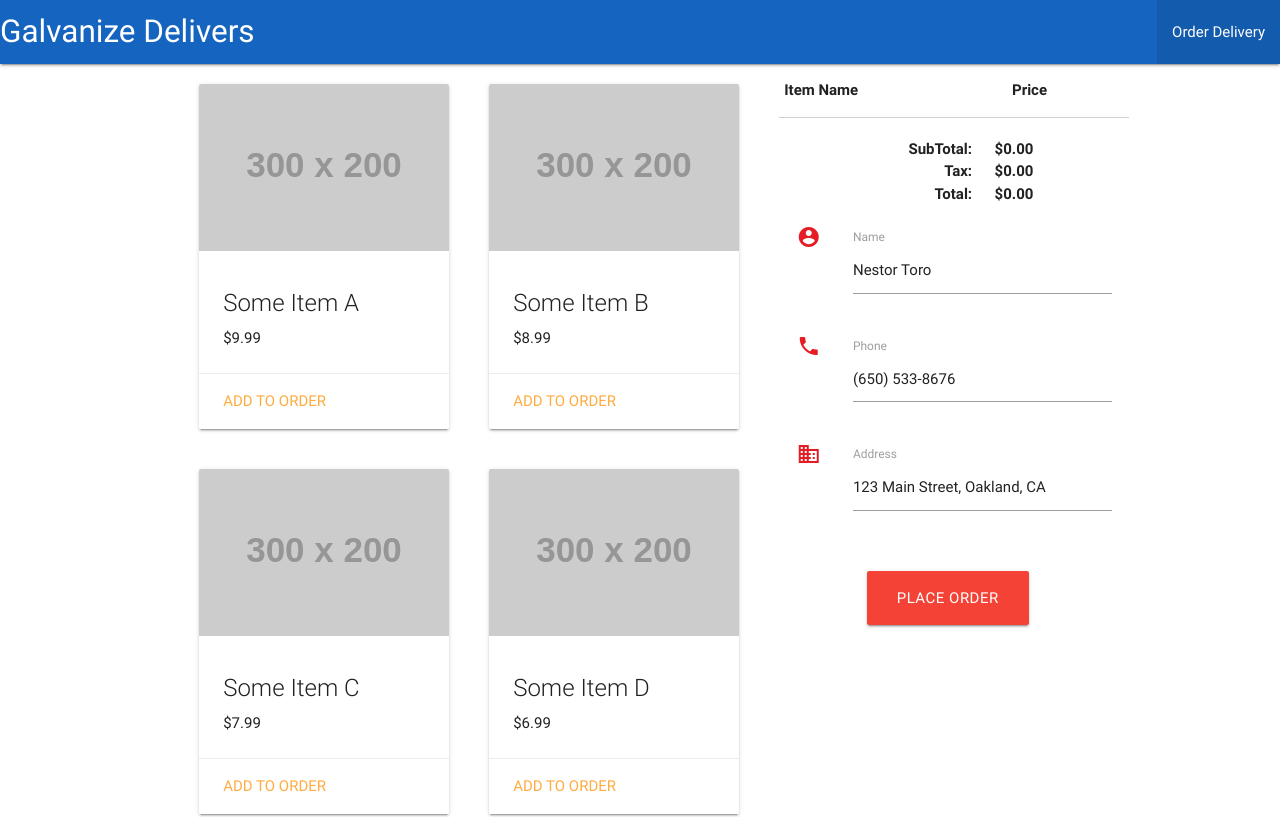
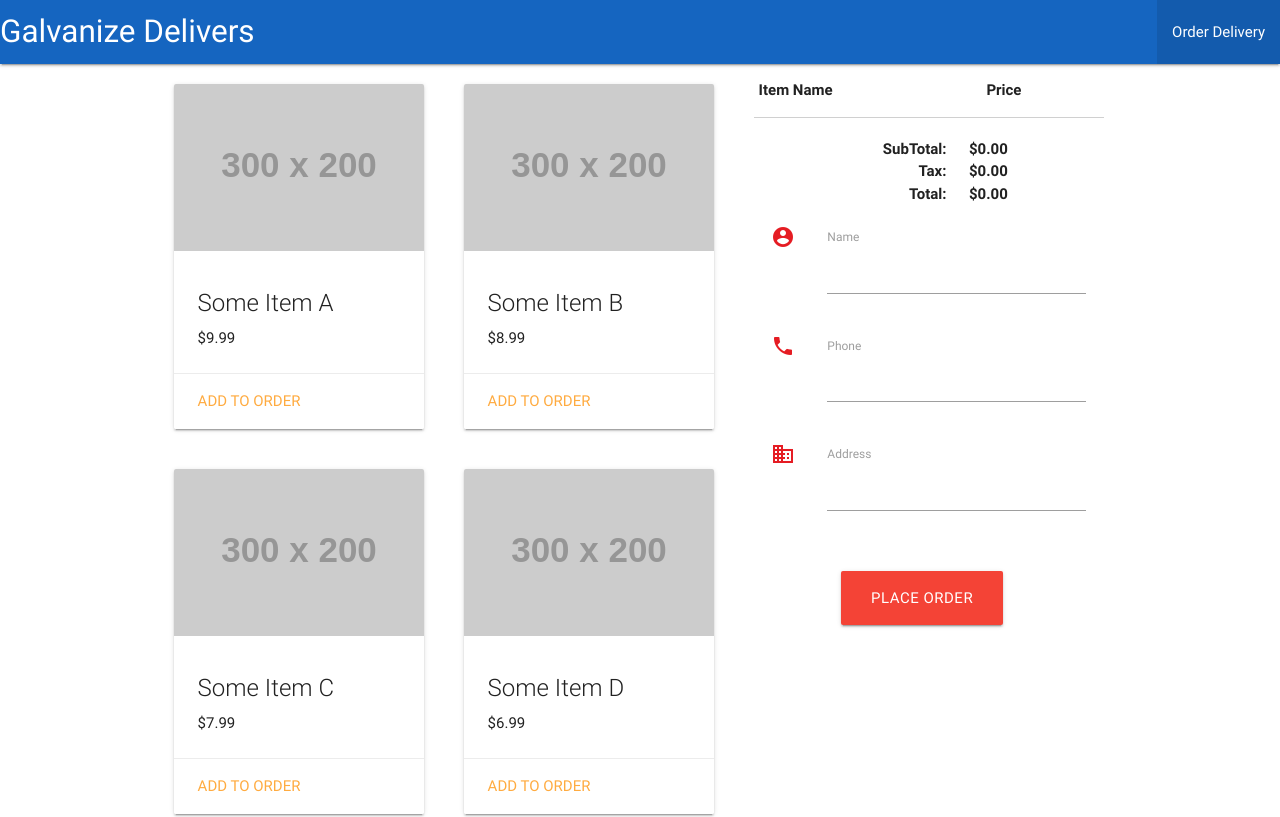
Before and after one commit to chuckhagy/React-Galvanize-Delivers, a React (Create React App) app: page / in a window 1280 px wide. Shown: the top 817 px of the page. Built offline with nearby package versions, Linux system fonts and the light colour scheme.

Commit message:
wired up but no validation

```diff
--- a/src/components/MenuItemComponent.js
+++ b/src/components/MenuItemComponent.js
@@ -5,7 +5,7 @@
 
   function handleClick(event){
     event.preventDefault();
-    onAddItem(item.id)
+    onAddItem(item.id);
   }
 
   return (
--- a/src/components/OrderFormComponent.js
+++ b/src/components/OrderFormComponent.js
@@ -1,16 +1,21 @@
 import React from 'react';
 
-export default function OrderFormComponent({ defaultCustomerInfo }){
+export default class OrderFormComponent extends React.Component{
+    state = {
+    hasValidationErrors: false
+    };
+
+    render(){
       return(
         <div className="container OrderFormComponent">
-      <form>
+          <form onSubmit={this._handleSubmit}>
           <div className="row">
               <div className="col l2 s3">
               <i className="material-icons materialize-red-text">account_circle</i>
             </div>
             <div className="col l10 s9">
             <label className="grey-text.text-lighten-5" htmlFor="name">Name</label>
-        <input type="text" id="name" value={defaultCustomerInfo.name}></input>
+            <input type="text" id="name"></input>
             </div>
           </div>
           <div className="row">
@@ -19,7 +24,7 @@
             </div>
             <div className="col l10 s9">
             <label className="grey-text.text-lighten-5" htmlFor="phone">Phone</label>
-        <input type="text" id="phone" value={defaultCustomerInfo.phone}></input>
+            <input type="text" id="phone"></input>
             </div>
           </div>
           <div className="row">
@@ -28,7 +33,7 @@
             </div>
             <div className="col l10 s9">
             <label className="grey-text.text-lighten-5" htmlFor="address">Address</label>
-        <input type="text" id="address" value={defaultCustomerInfo.address}></input>
+            <input type="text" id="address"></input>
             </div>
           </div>
           <button className="btn-large waves-effect waves-light red" type="submit" id="myButton">PLACE ORDER</button>
@@ -36,3 +41,15 @@
         </div>
       )
     }
+
+  _handleSubmit = event => {
+    const { onSubmit } = this.props;
+    event.preventDefault();
+    const $form = event.target;
+    let name = $form.name.value;
+    let phone = $form.phone.value;
+    let address = $form.address.value;
+    onSubmit({name, phone, address})
+  }
+
+}
--- a/src/components/OrderPage.js
+++ b/src/components/OrderPage.js
@@ -3,14 +3,20 @@
 import MenuComponent from './MenuComponent';
 import OrderFormComponent from './OrderFormComponent';
 import OrderTableComponent from './OrderTableComponent';
+import OrderSuccessMessageComponent from './OrderSuccessMessageComponent';
 
-export default function OrderPage( {menuItems, orderItems, defaultCustomerInfo, onAddItem}){
+
+export default function OrderPage( {menuItems, orderItems, onAddItem, onSubmit, customerInfo, onClose}){
+
+
   return(
     <div>
     <OrderPageLayout >
       <MenuComponent items={menuItems}  onAddItem={onAddItem} />
       <OrderTableComponent items={orderItems} />
-      <OrderFormComponent defaultCustomerInfo={defaultCustomerInfo} />
+      {customerInfo ?
+        <OrderSuccessMessageComponent customerInfo={customerInfo} onClose={onClose} />
+        : <OrderFormComponent onSubmit={onSubmit} />};
     </OrderPageLayout>
   </div>
   );
--- /dev/null
+++ b/src/components/OrderSuccessMessageComponent.js
@@ -0,0 +1,33 @@
+import React from 'react';
+
+export default function OrderSuccessMessageComponent({
+  customerInfo = {},
+  onClose = () => {}
+}) {
+  function handleClick(event) {
+    onClose();
+  }
+  return (
+    <div className="card-panel grey lighten-3 OrderSuccessMessageComponent">
+      <p>
+        Thank you, <b>{customerInfo.name}</b>.
+      </p>
+      <p>Your order was submitted successfully!</p>
+      <p>
+        We will deliver the above items to <b>{customerInfo.address}</b>.<br /> The
+        delivery driver will call you at <b>{customerInfo.phone}</b> before
+        arriving.
+      </p>
+      <p>
+        <span>Best regards,</span>
+        <br />
+        <i>Customer Support Team</i>
+        <br />
+        <span>Galvanize Delivers</span>
+      </p>
+      <button className="waves-effect waves-light btn" onClick={handleClick}>
+        PLACE ANOTHER ORDER
+      </button>
+    </div>
+  );
+}
--- a/src/index.css
+++ b/src/index.css
@@ -20,7 +20,7 @@
 .OrderPageLayout{
   display: flex;
   flex-wrap: wrap;
-  margin-left: 14%;
+  margin-left: 12%;
 
 }
 
--- a/src/index.js
+++ b/src/index.js
@@ -32,19 +32,34 @@
 
 let orderItems = [];
 
-let defaultCustomerInfo = {
-name: 'Nestor Toro',
-phone: '(650) 533-8676',
-address: '123 Main Street, Oakland, CA'
-}
+let customerInfo=null;
 
 render();
 
 function onAddItem(itemId){
   orderItems.push(menuItems.find(item => item.id === itemId));
-  render()
+  render();
 };
 
+function onSubmit({name, phone, address}){
+  customerInfo={name, phone, address};
+  render();
+}
+
+function onClose(){
+  customerInfo=null;
+  orderItems = [];
+
+  render();
+}
+
 function render(){
-ReactDOM.render(<OrderPage menuItems={menuItems} orderItems={orderItems} defaultCustomerInfo={defaultCustomerInfo} onAddItem={onAddItem} />, document.getElementById('root'));
+ReactDOM.render(<OrderPage
+  menuItems={menuItems}
+  orderItems={orderItems}
+  customerInfo={customerInfo}
+  onAddItem={onAddItem}
+  onSubmit={onSubmit}
+  onClose={onClose}
+/>, document.getElementById('root'));
 }
```
Lines whose indentation alone changed are shown as unchanged.
